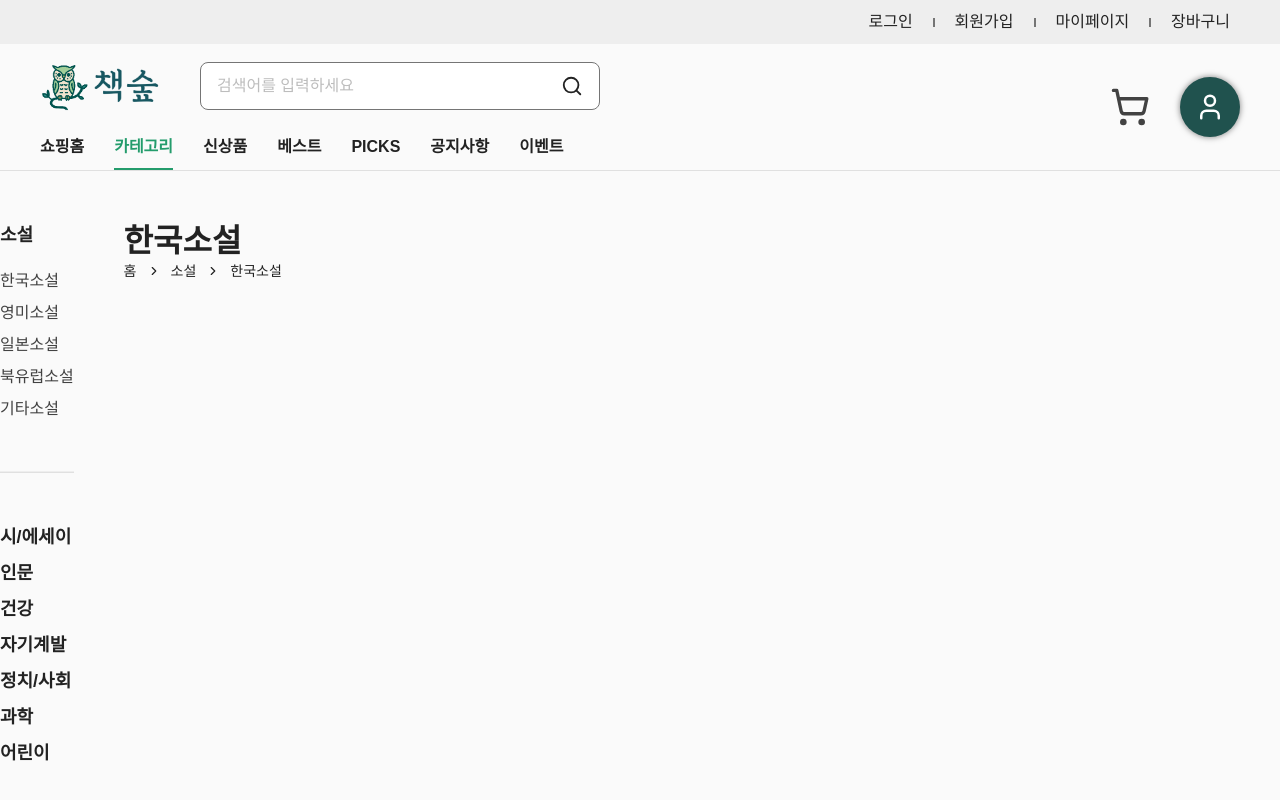
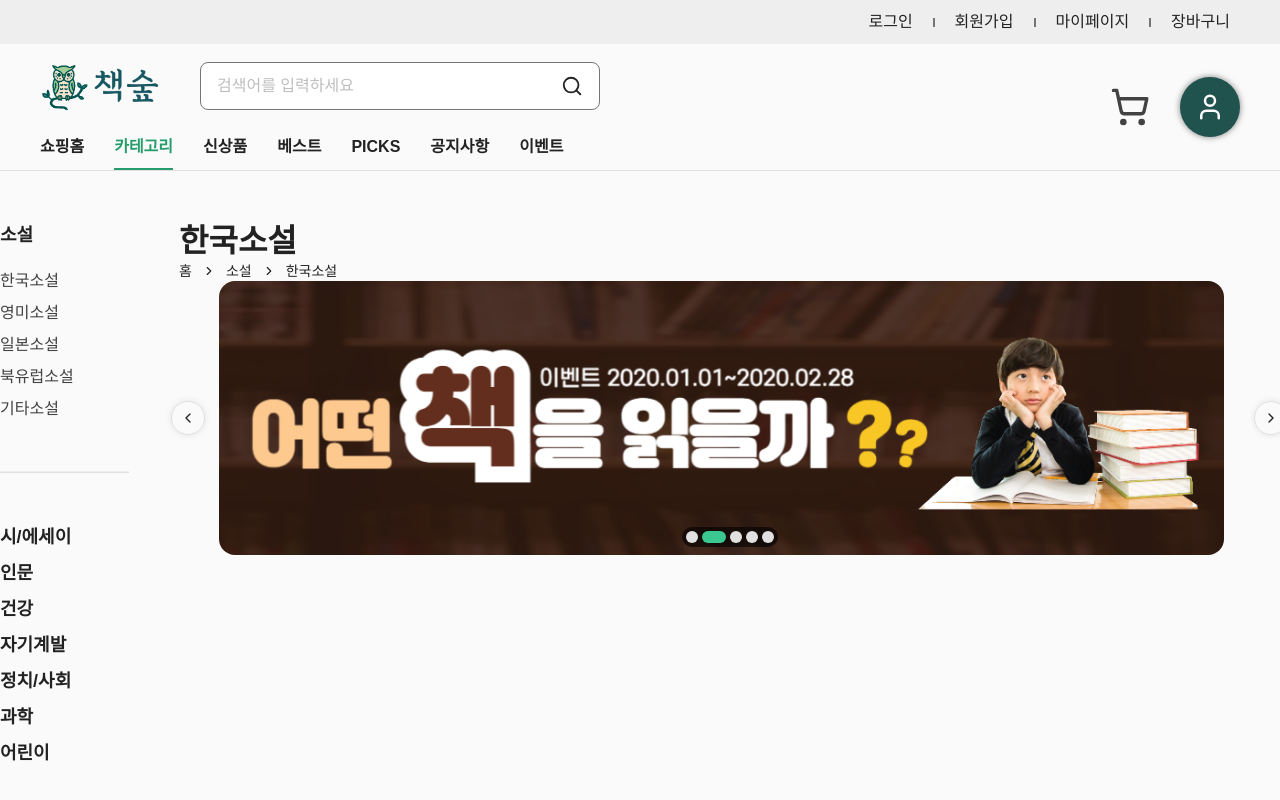
Before and after one commit to juny-0429/book-forest, a Next.js app: page /category/all in a window 1280 px wide. Shown: the top 800 px of the page. Built offline with nearby package versions, Linux system fonts and the light colour scheme.

Commit message:
feat: 카테고리 배너 추가

```diff
--- a/src/app/(main)/category/[category]/_components/CategorySidebar.tsx
+++ b/src/app/(main)/category/[category]/_components/CategorySidebar.tsx
@@ -3,7 +3,7 @@ import React from 'react';
 
 export default function CategorySidebar() {
   return (
-    <nav className='flex flex-col gap-[50px]'>
+    <nav className='flex flex-col gap-[50px] w-[150px]'>
       <section className='flex flex-col gap-5'>
         <h2 className='text-body-18b text-ui-text-title'>소설</h2>
 
--- a/src/app/(main)/category/[category]/page.tsx
+++ b/src/app/(main)/category/[category]/page.tsx
@@ -1,6 +1,7 @@
 import { notFound } from 'next/navigation';
 import { CATEGORY_PATHS } from './_data/mockCategories.data';
 import { Breadcrumb, BreadcrumbItem, BreadcrumbLink, BreadcrumbList, BreadcrumbPage, BreadcrumbSeparator } from 'src/components/Breadcrumb/Breadcrumb';
+import CategoryBanner from 'src/components/Banner/CategoryBanner/CategoryBanner';
 
 interface CategoryPageProps {
   params: { category: string };
@@ -12,9 +13,10 @@ export default async function CategoryPage({ params }: CategoryPageProps) {
   if (!CATEGORY_PATHS.includes(category)) return notFound();
 
   return (
-    <div>
+    <div className='w-full'>
       <h2 className='text-title-32b text-ui-text-title'>한국소설</h2>
 
+      {/* 탐색 경로 */}
       <Breadcrumb>
         <BreadcrumbList>
           <BreadcrumbItem>
@@ -30,6 +32,8 @@ export default async function CategoryPage({ params }: CategoryPageProps) {
           </BreadcrumbItem>
         </BreadcrumbList>
       </Breadcrumb>
+
+      <CategoryBanner />
     </div>
   );
 }
--- /dev/null
+++ b/src/components/Banner/CategoryBanner/CategoryBanner.tsx
@@ -0,0 +1,55 @@
+'use client';
+
+import React from 'react';
+import { Carousel, CarouselContent, CarouselItem, CarouselNext, CarouselPrevious } from 'src/components/Carousel/Carousel';
+import { type CarouselApi } from '@/components/Carousel/Carousel';
+import SampleBannerImg from '@/assets/images/sample-banner-7.png';
+import Image from 'next/image';
+import { cn } from 'src/lib/utils';
+
+export default function CategoryBanner() {
+  const [api, setApi] = React.useState<CarouselApi>();
+  const [current, setCurrent] = React.useState(0);
+  const [count, setCount] = React.useState(0);
+  const [scrollSnaps, setScrollSnaps] = React.useState<number[]>([]);
+
+  React.useEffect(() => {
+    if (!api) {
+      return;
+    }
+
+    setCount(api.scrollSnapList().length);
+    setCurrent(api.selectedScrollSnap() + 1);
+
+    api.on('select', () => {
+      setCurrent(api.selectedScrollSnap() + 1);
+    });
+  }, [api]);
+
+  return (
+    <div className='relative mx-10'>
+      <Carousel opts={{ align: 'start', loop: true }} setApi={setApi} className='w-full'>
+        <CarouselContent className='w-full'>
+          {Array.from({ length: 5 }).map((_, index) => (
+            <CarouselItem key={index}>
+              <div className='w-full rounded-[16px] overflow-hidden'>
+                <Image src={SampleBannerImg} alt='sample banner image' className='w-full h-auto object-cover' />
+              </div>
+            </CarouselItem>
+          ))}
+        </CarouselContent>
+        <CarouselPrevious />
+        <CarouselNext />
+      </Carousel>
+
+      {/* 배너 페이지네이션 */}
+      <div className='absolute bottom-2 flex justify-center items-center w-full'>
+        <div className='flex justify-center items-center gap-1 w-fit p-1 rounded-full bg-black/60'>
+          {Array.from({ length: count }, (_, index) => (
+            <button key={index} onClick={() => api?.scrollTo(index)} className={cn('w-3 h-3 rounded-full', current === index ? 'w-6 bg-green-300' : 'bg-gray-300')} />
+          ))}
+        </div>
+      </div>
+    </div>
+  );
+}
```
Also changed, not shown: public/assets/images/sample-banner-7.png (added).
